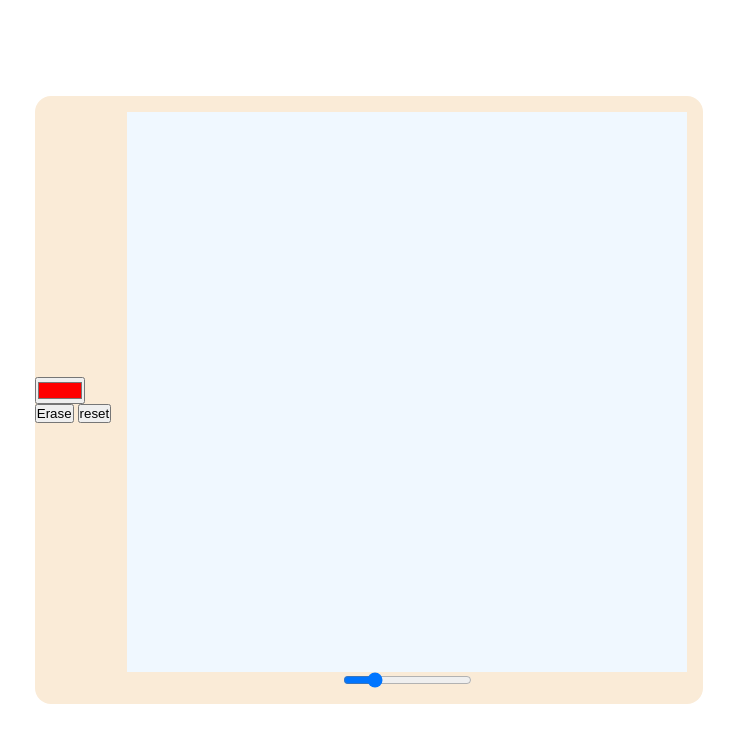
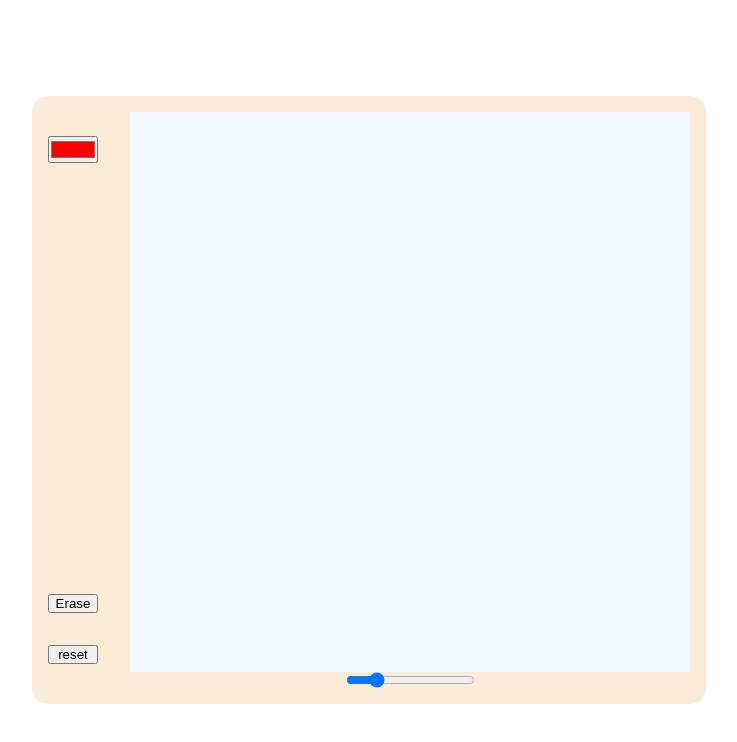
Before and after one commit to Dullat/etch-a-sketch, a plain HTML site: page index.html in a window 1280 px wide. Shown: the whole page, without its empty margins (271-1008 px from the left). Drawn offline with Linux system fonts and the light colour scheme.

Commit message:
CSS: button position

```diff
--- a/style.css
+++ b/style.css
@@ -25,7 +25,6 @@ body {
     display: flex;
     flex-direction: column;
     align-items: center;
-
     padding: 1rem;
 }
 
@@ -34,3 +33,15 @@ body {
     aspect-ratio: 1;
     background-color: aliceblue;
 }
+
+.controls {
+    height: 35rem;
+    display: flex;
+    flex-direction: column;
+    gap: 2rem;
+    padding: 1rem;
+}
+
+.eraser {
+    margin-top: auto;
+}
```
